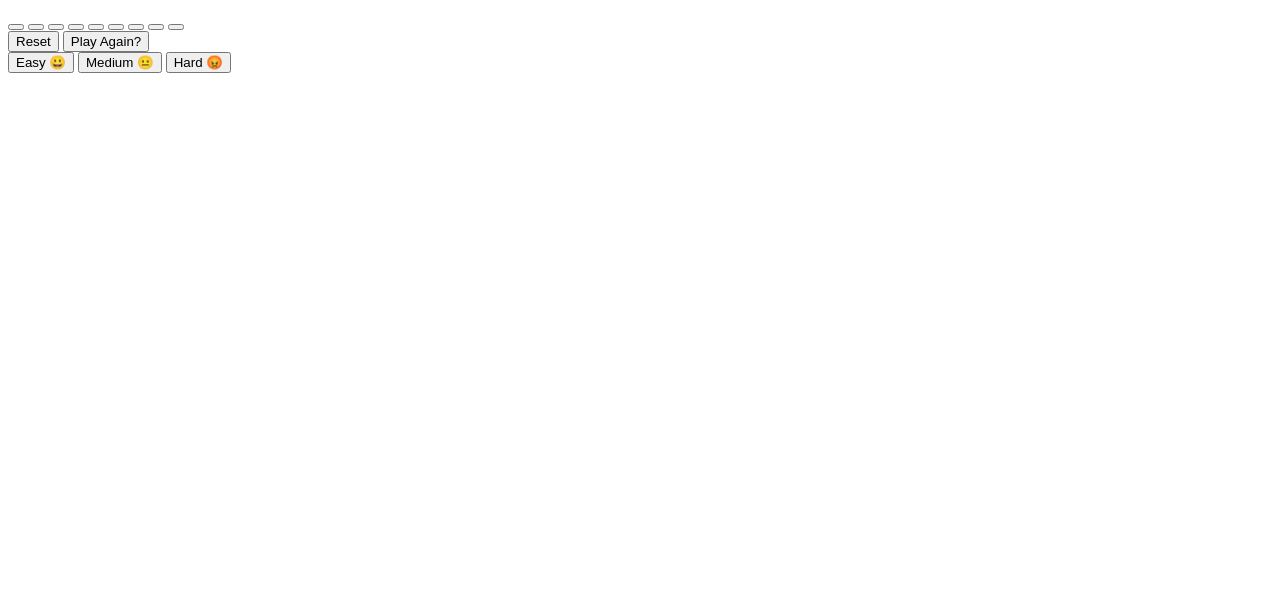
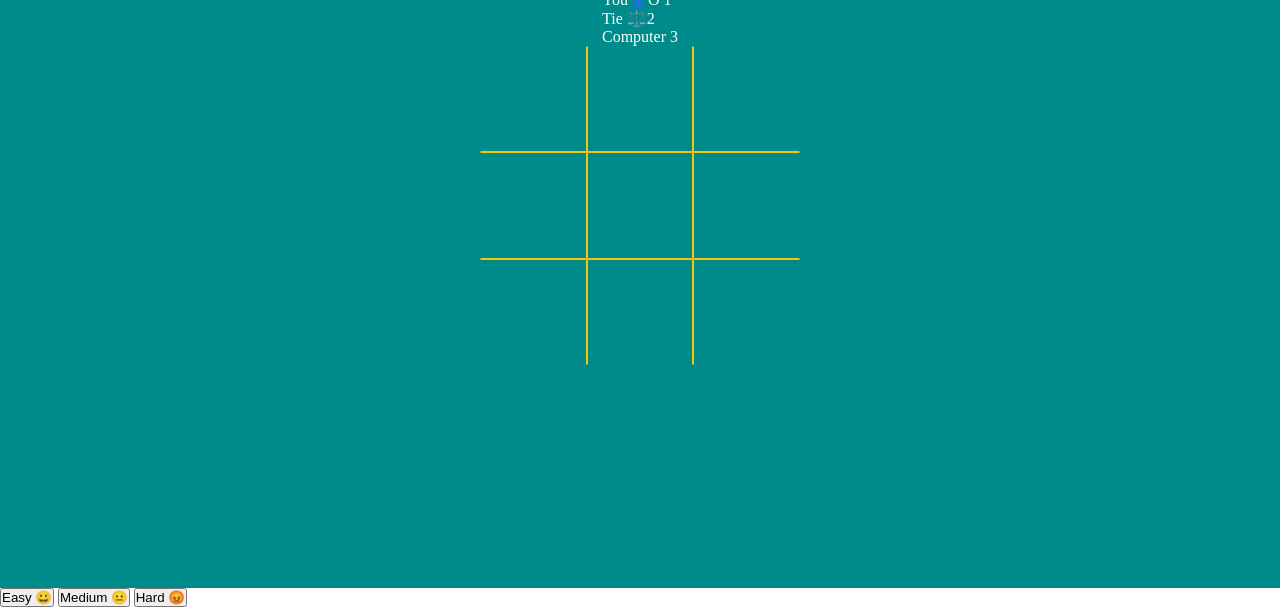
Before and after one commit to samuel-dal/project-tic-tac-toe, a plain HTML site: page index.html in a window 1280 px wide. Shown: the part 212-819 px from the top of the page. Drawn offline with Linux system fonts and the light colour scheme.

```diff
--- a/index.html
+++ b/index.html
@@ -4,7 +4,7 @@
   <meta charset="UTF-8">
   <meta name="viewport" content="width=device-width, initial-scale=1.0">
   <title>Tic Tac Toe</title>
-  <link rel="stylesheet" href="styles.css">
+  <link rel="stylesheet" href="style.css">
 </head>
 <body>
   <div class="wrapper">
@@ -40,8 +40,6 @@
     </div>
   </div>
 
-  <!-- <script src="script.js"></script>
-  <script src="computer.js"></script> -->
-  <script src="computer-hard.js"></script>
+  <script src="script.js"></script>
 </body>
 </html>
```
